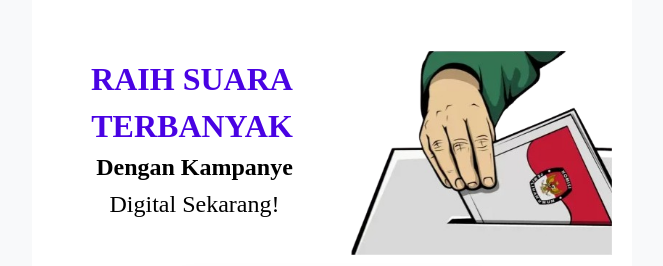
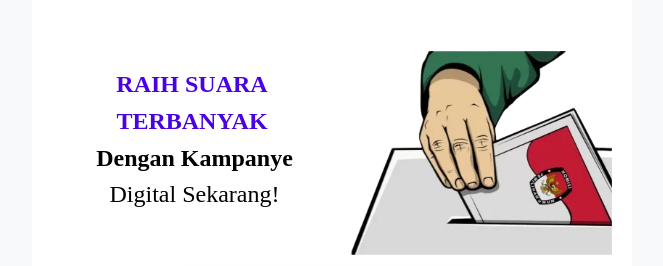
Before and after one commit to rizalSeptrianto/digipolitica, a plain HTML site: page index.html in a window 1280 px wide. Shown: the part 3065-3331 px from the top of the page, without its empty margins (308-971 px from the left). Drawn offline with nearby package versions, Linux system fonts and the light colour scheme.

Commit message:
Update index.html

```diff
--- a/index.html
+++ b/index.html
@@ -16,7 +16,7 @@
     />
     <link rel="stylesheet" href="style.css" />
   </head>
-  <body class="bg-light" style="max-width: 600px; width: 100%; margin:auto; font-family: 'popins,Monstrat;'">
+  <body class="bg-light" style="max-width: 600px; width: 100%; margin:0 auto; font-family: 'popins,Monstrat;'">
     <div style="background-color: white">
       <section>
         <div class="container">
@@ -216,10 +216,10 @@
                 "
               >
                 <div style="width: 50%">
-                  <h3 style="color: #4902e3; font-size: xx-large">
+                  <h3 style="color: #4902e3; font-size: x-large">
                     <strong>RAIH SUARA</strong>
                   </h3>
-                  <h3 style="color: #4902e3; font-size: xx-large">
+                  <h3 style="color: #4902e3; font-size: x-large">
                      <Strong>TERBANYAK</Strong>
                   </h3>
                   <h4 style="padding-left: 5px; color: black">
```
